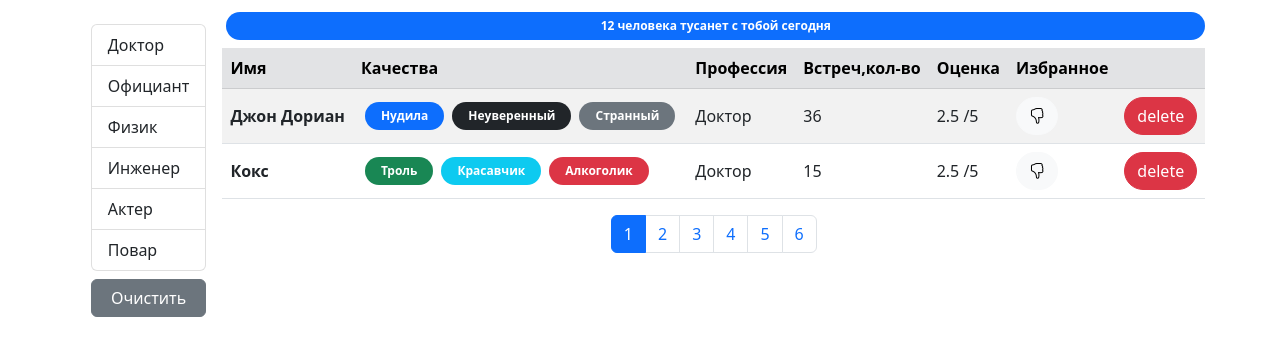
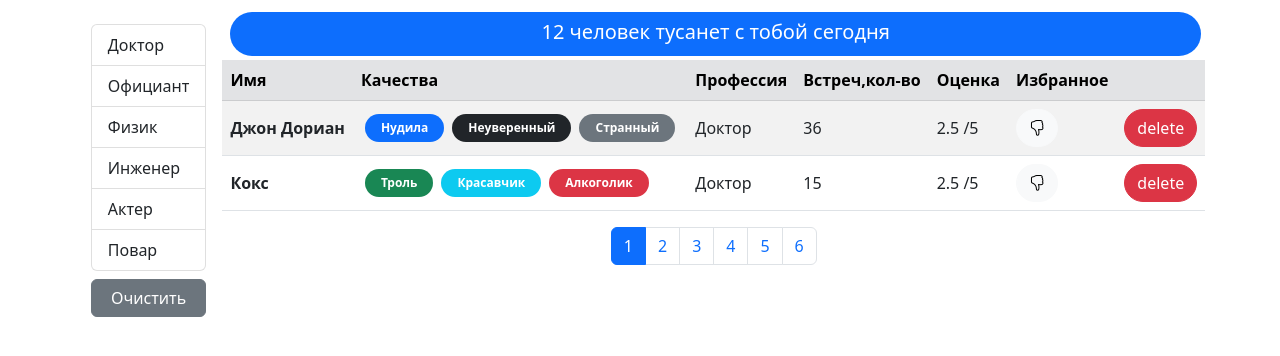
Before and after one commit to V-Ivanich/project_Fast-company, a React (Create React App) app: page / in a window 1280 px wide. Shown: the top 356 px of the page. Built offline with nearby package versions, Linux system fonts and the light colour scheme.

Commit message:
fix problem searchstatus

```diff
--- a/src/components/searchStatus.jsx
+++ b/src/components/searchStatus.jsx
@@ -2,8 +2,7 @@ import React from "react";
 import PropTypes from "prop-types";
 
 const renderPhrase = (number) => {
-    const pattern = /^[2-4]{1}$|^.{0,}[2-4]$|^.{0,}[2-4][2-4]$/;
-
+    const pattern = /^[2-4]{1}$|^.{0,}[2-4][2-4]$/;
     if (pattern.test(number)) {
         return `${number} человека тусанет с тобой сегодня`;
     } else {
@@ -13,16 +12,16 @@ const renderPhrase = (number) => {
 
 const SearchStatus = ({ length }) => {
     return (
-        <h1
+        <span
             className={
-                `badge rounded-pill mt-1 ms-1 px-2 py-2 bg-` +
+                `badge rounded-pill m-1 ms-2 pt-2 bg-` +
                 (length > 0 ? "primary" : "danger")
             }
         >
             {length !== 0
-                ? renderPhrase(length)
-                : "Никто не пойдет с тобой тусить"}
-        </h1>
+                ? <h5>{renderPhrase(length)}</h5>
+                : <h5 className="mx-3">Никто не пойдет с тобой тусить</h5>}
+        </span>
     );
 };
 
--- a/src/components/users.jsx
+++ b/src/components/users.jsx
@@ -50,10 +50,13 @@ const Users = ({ users: allUsers, ...props }) => {
         ? allUsers.filter((user) => user.profession.name === selectedProf.name)
         : allUsers;
 
-    console.log("filter", filteredUsers);
-
     const count = Object.keys(filteredUsers).length;
     const userCrop = paginate(filteredUsers, currentPage, pageSize);
+
+    useEffect(() => {
+        console.log(userCrop);
+        if ((userCrop.length === 0) && (currentPage !== 1)) setCurrentPage(page => page - 1);
+    }, [userCrop]);
 
     const clearFilter = () => {
         setSelectedProf();
```
